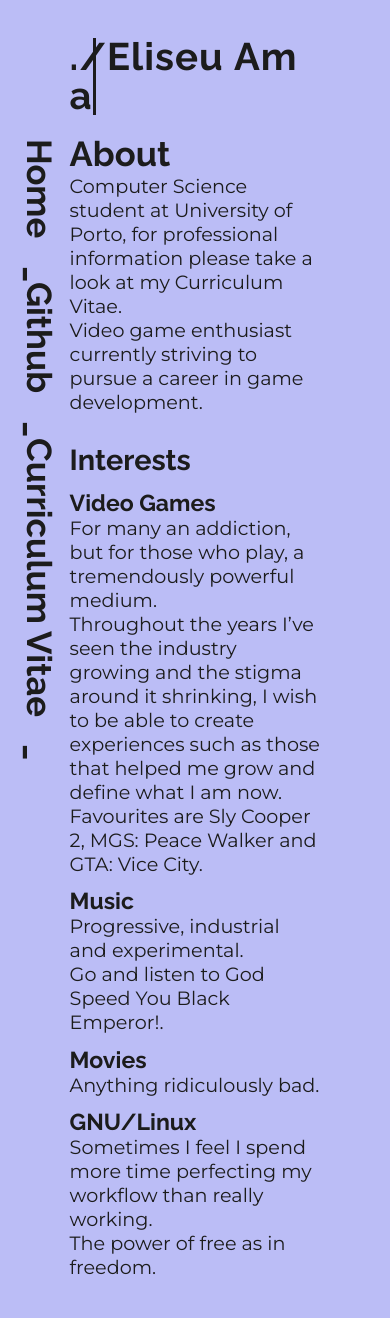
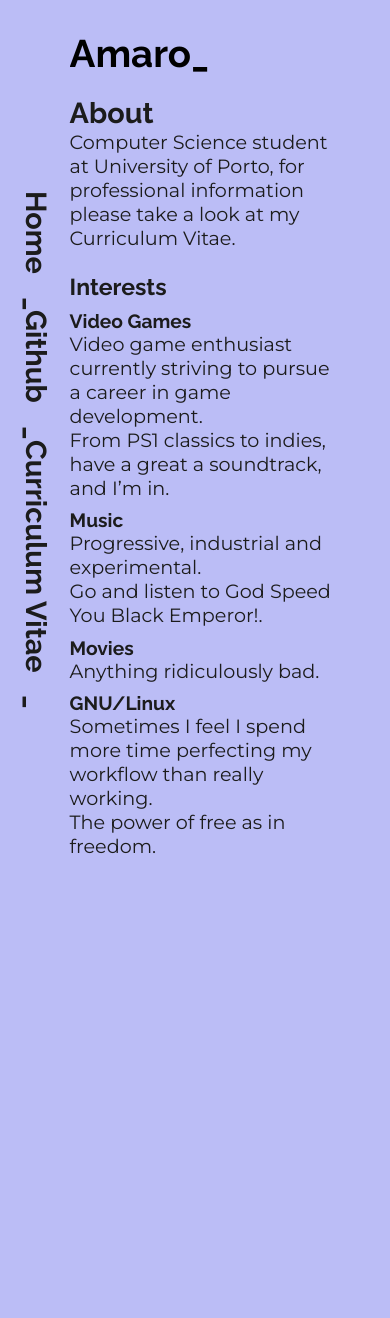
Before and after one commit to rainydaysavings/rainy, a Jekyll site: the page built from index.html, in a window 390 px wide. Built offline with Jekyll 4.4.1, drawn with Linux system fonts in a browser that asks for light colours; after the commit the page ends 900 px from its top, so only the background shows below that.

Commit message:
Text animation fixed. Cleanup.

```diff
--- a/_includes/about.md
+++ b/_includes/about.md
@@ -2,17 +2,11 @@
 Computer Science student at University of Porto, for professional information please
 take a look at my Curriculum Vitae.
 
+## Interests
+### Video Games
 Video game enthusiast currently striving to pursue a career in game development.
 
-## Interests
-### Video Games
-For many an addiction, but for those who play, a tremendously powerful medium.
-
-Throughout the years I've seen the industry growing and the stigma around it shrinking,
-I wish to be able to create experiences such as those that helped me grow and define
-what I am now.
-
-Favourites are Sly Cooper 2, MGS: Peace Walker and GTA: Vice City.
+From PS1 classics to indies, have a great a soundtrack, and I'm in.
 
 ### Music
 Progressive, industrial and experimental.
--- a/_layouts/default.html
+++ b/_layouts/default.html
@@ -7,7 +7,8 @@
         <link rel="preconnect" href="https://fonts.gstatic.com">
         <link href="https://fonts.googleapis.com/css2?family=Montserrat&family=Raleway:wght@700&display=swap" rel="stylesheet">
         <script src="{{ '/assets/js/animation.js' | relative_url }}"></script>
-        <script src="{{ '/assets/js/anime.min.js' | relative_url }}"></script>
+        <link rel="shortcut icon" href="{{ '/assets/images/favicon.ico' | relative_url }}" type="image/x-icon">
+        <link rel="icon" href="{{ '/assets/images/favicon.ico' | relative_url }}" type="image/x-icon">
     </head>
     <body onload="anim()">
         <div id="content">
--- a/assets/css/style.css
+++ b/assets/css/style.css
@@ -102,66 +102,83 @@
 }
 
 /* TEXT ANIMATION */
-.text-animation {
-    display: none;
-    position: relative;
-    color: var(--fg1);
+#typing-text {
     font-size: 5em;
+    height: 1em;
     font-family: 'Raleway', sans-serif;
-    letter-spacing: 1px;
-    line-height: 1;
+    outline: none;
+    resize: none;
+    overflow: hidden;
+    box-sizing: border-box;
+    background-color: var(--bg1);
     margin-bottom: 0.5em;
 }
 
-.text-animation .letter {
-    display: inline-block;
-    opacity: 0;
-}
-
-.cursor {
-    position: absolute;
-    top: 0;
-    bottom: 0;
-    width: 0.1em;
-    background: var(--fg1);
-    z-index: 1;
-}
-
 /* RESPONSIVE */
-@media only screen and (max-width: 1200px) {
+@media only screen and (max-width: 1566px) {
     #main {
         padding: 4em;
         margin-left: 10%;
-        margin-right: 10%;
+        margin-right: 5%;
     }
 
-    .text-animation {
-        display: none;
-        position: relative;
-        color: var(--fg1);
-        font-size: 3em;
+    #typing-text {
+        font-size: 4em;
+        height: 1em;
         font-family: 'Raleway', sans-serif;
-        letter-spacing: 1px;
-        line-height: 1;
-        margin-bottom: 0.5em;
+        outline: none;
+        resize: none;
+        overflow: hidden;
+        box-sizing: border-box;
+        background-color: var(--bg1);
     }
 }
 
-@media only screen and (max-width: 700px) {
+@media only screen and (max-width: 950px) {
     #main {
         padding: 2em;
         margin-left: 8%;
-        margin-right: 8%;
+        margin-right: 4%;
     }
 
-    .text-animation {
-        display: none;
-        position: relative;
-        color: var(--fg1);
-        font-size: 2em;
+    #typing-text {
+        font-size: 3em;
+        height: 1em;
         font-family: 'Raleway', sans-serif;
-        letter-spacing: 1px;
-        line-height: 1;
-        margin-bottom: 0.5em;
+        outline: none;
+        resize: none;
+        overflow: hidden;
+        box-sizing: border-box;
+        background-color: var(--bg1);
     }
 }
+
+@media only screen and (max-width: 600px) {
+    h1 {
+        font-size: 1.5em;
+        font-family: 'Raleway', sans-serif;
+    }
+    h2 {
+        font-size: 1.2em;
+        font-family: 'Raleway', sans-serif;
+    }
+    h3 {
+        font-size: 1em;
+        font-family: 'Raleway', sans-serif;
+    }
+
+    #main {
+        padding: 2em;
+    }
+
+    #typing-text {
+        font-size: 2em;
+        height: 1em;
+        font-family: 'Raleway', sans-serif;
+        outline: none;
+        resize: none;
+        overflow: hidden;
+        box-sizing: border-box;
+        background-color: var(--bg1);
+    }
+}
--- a/assets/js/animation.js
+++ b/assets/js/animation.js
@@ -1,40 +1,21 @@
 function anim() {
-    const element = document.querySelector('.text-animation');
-    const lettersHtml = element.textContent.replace(/\S/g, '<span class="letter">$&</span>');
-    element.innerHTML = `<div class="letters">${lettersHtml}</div><span class="cursor"></span>`;
-    element.style.display = 'block';
+    let CharacterPos = 0;
+    let MsgBuffer = "";
+    const TypeDelay = 300;
+    let MsgIndex = 0;
+    let delay;
+    const MsgArray = ["./Eliseu Amaro"];
 
-    const letters = Array.from(element.querySelectorAll('.letter'));
-    const TYPE_AFTER_MS = 2_000;
-    const JUMP_AFTER_MS = 250;
-
-    const blink = anime({
-        targets: '.text-animation .cursor',
-        loop: true,
-        duration: 750,
-        opacity: [
-            {value: [1, 1]},
-            {value: [0, 0]}
-        ],
-    });
-
-    anime.timeline()
-        .add({
-            targets: '.text-animation .cursor',
-            translateX: letters.map((letter, i) =>
-                ({value: letter.offsetLeft + letter.offsetWidth, duration: 1, delay: i === 0 ? 0 : JUMP_AFTER_MS}))
-        }, TYPE_AFTER_MS)
-        .add({
-            targets: '.text-animation .letter',
-            opacity: [0, 1],
-            duration: 1,
-            delay: anime.stagger(JUMP_AFTER_MS),
-            changeBegin: () => {
-                blink.reset();
-                blink.pause();
-            },
-            changeComplete: () => {
-                blink.restart();
-            }
-        }, TYPE_AFTER_MS)
+    function StartTyping() {
+        const id = document.getElementById("typing-text");
+        if (CharacterPos !== MsgArray[MsgIndex].length) {
+            MsgBuffer  = MsgBuffer + MsgArray[MsgIndex].charAt(CharacterPos);
+            id.value = MsgBuffer+"_";
+            delay = TypeDelay;
+            id.scrollTop = id.scrollHeight;
+        }
+        CharacterPos++;
+        setTimeout(StartTyping,delay);
+    }
+    StartTyping();
 }
--- a/index.html
+++ b/index.html
@@ -2,9 +2,7 @@
 layout: default
 title: Home
 ---
-<div class="text-animation">
-    ./Eliseu Amaro
-</div>
+<label for="typing-text"></label><textarea id="typing-text" readonly></textarea>
 <div class="about">
     {% capture my_include %}{% include about.md %}{% endcapture %}
     {{ my_include | markdownify }}
```
Also changed, not shown: assets/images/favicon.ico (added), assets/js/anime.min.js (deleted), 5 other files.
